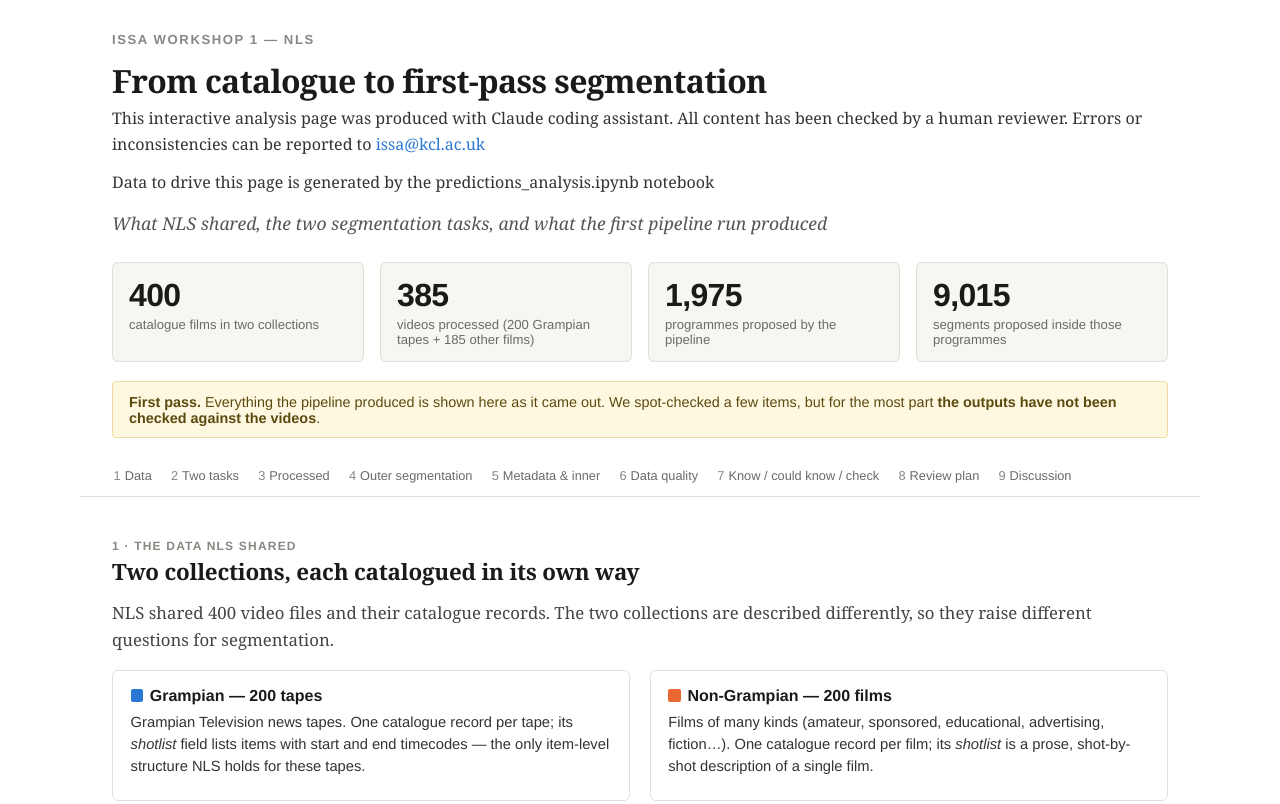
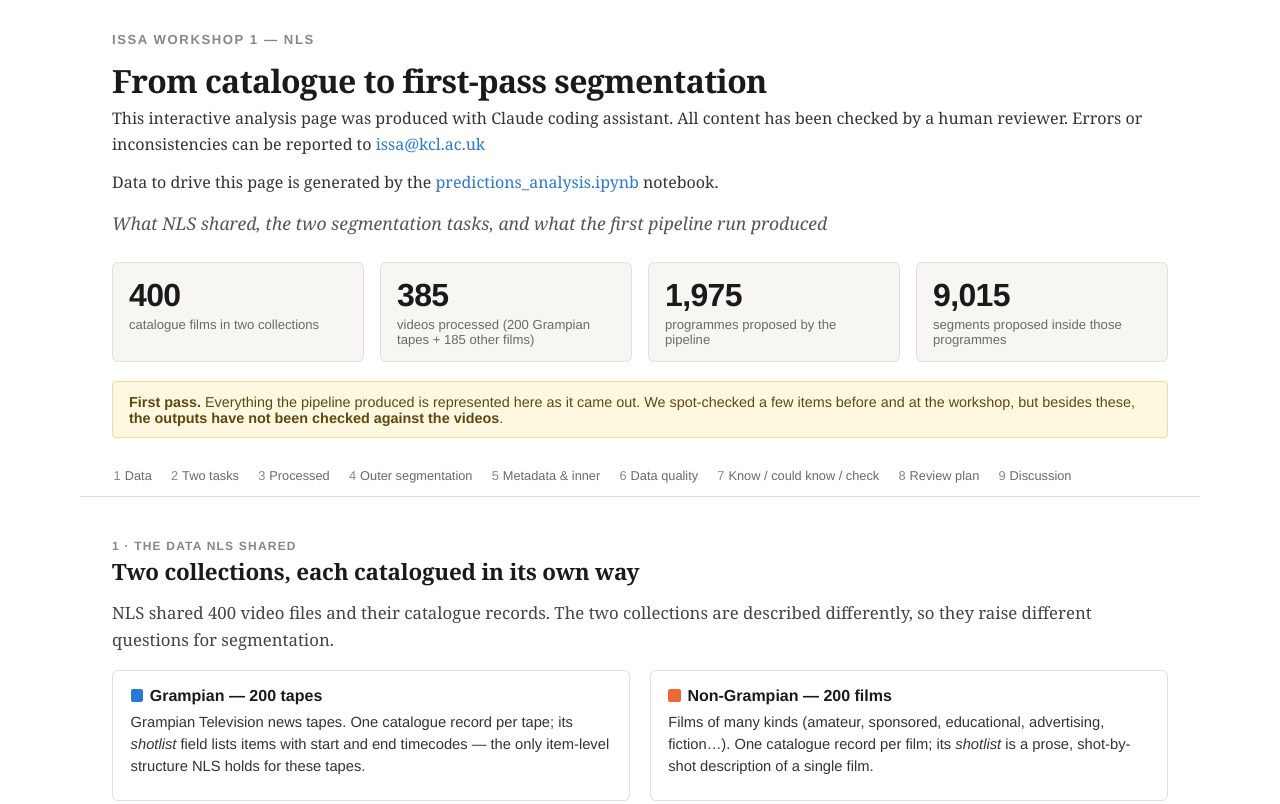
Before and after one commit to kingsdigitallab/issa, a plain HTML site: page workshops/ws1/issa_ws1.html in a window 1280 px wide. Shown: the top 804 px of the page. Drawn offline with nearby package versions, Linux system fonts and the light colour scheme.

Commit message:
docs(ws1): cross-link README, wiki page, and explainer page
- README.md: point to the WS1 wiki summary, the issa_ws1.html
  explainer, and the eval_predictions_v2.py quantitative evaluation
- issa_ws1.html / predictions_analysis.ipynb: attribution note
  (Claude-assisted, human-reviewed, contact issa@kcl.ac.uk) and a
  link to the notebook that drives the page's data

Co-Authored-By: Claude Sonnet 5 <noreply@anthropic.com>

```diff
--- a/workshops/ws1/issa_ws1.html
+++ b/workshops/ws1/issa_ws1.html
@@ -110,7 +110,7 @@
 <header>
   <h1>From catalogue to first-pass segmentation</h1>
   <p>This interactive analysis page was produced with Claude coding assistant. All content has been checked by a human reviewer. Errors or inconsistencies can be reported to <a href="mailto:issa@kcl.ac.uk">issa@kcl.ac.uk</a></p>
-  <p>Data to drive this page is generated by the predictions_analysis.ipynb notebook</p>
+  <p>Data to drive this page is generated by the <a href="https://github.com/issa-project/issa/blob/main/notebooks/predictions_analysis.ipynb">predictions_analysis.ipynb</a> notebook.</p>
   <p class="subtitle">What NLS shared, the two segmentation tasks, and what the first pipeline run produced</p>
   <div class="tiles">
     <div class="tile"><div class="v" data-n="tiles.films">400</div><div class="l">catalogue films in two collections</div></div>
@@ -118,7 +118,7 @@
     <div class="tile"><div class="v" data-p="totals.programmes" data-f="int">—</div><div class="l">programmes proposed by the pipeline</div></div>
     <div class="tile"><div class="v" data-p="totals.segment_items" data-f="int">—</div><div class="l">segments proposed inside those programmes</div></div>
   </div>
-  <div class="banner"><b>First pass.</b> Everything the pipeline produced is shown here as it came out. We spot-checked a few items, but for the most part <b>the outputs have not been checked against the videos</b>.</div>
+  <div class="banner"><b>First pass.</b> Everything the pipeline produced is represented here as it came out. We spot-checked a few items before and at the workshop, but besides these, <b>the outputs have not been checked against the videos</b>.</div>
 </header>
 
 <nav>
```
Also changed, not shown: workshops/ws1/README.md, 1 other file.
